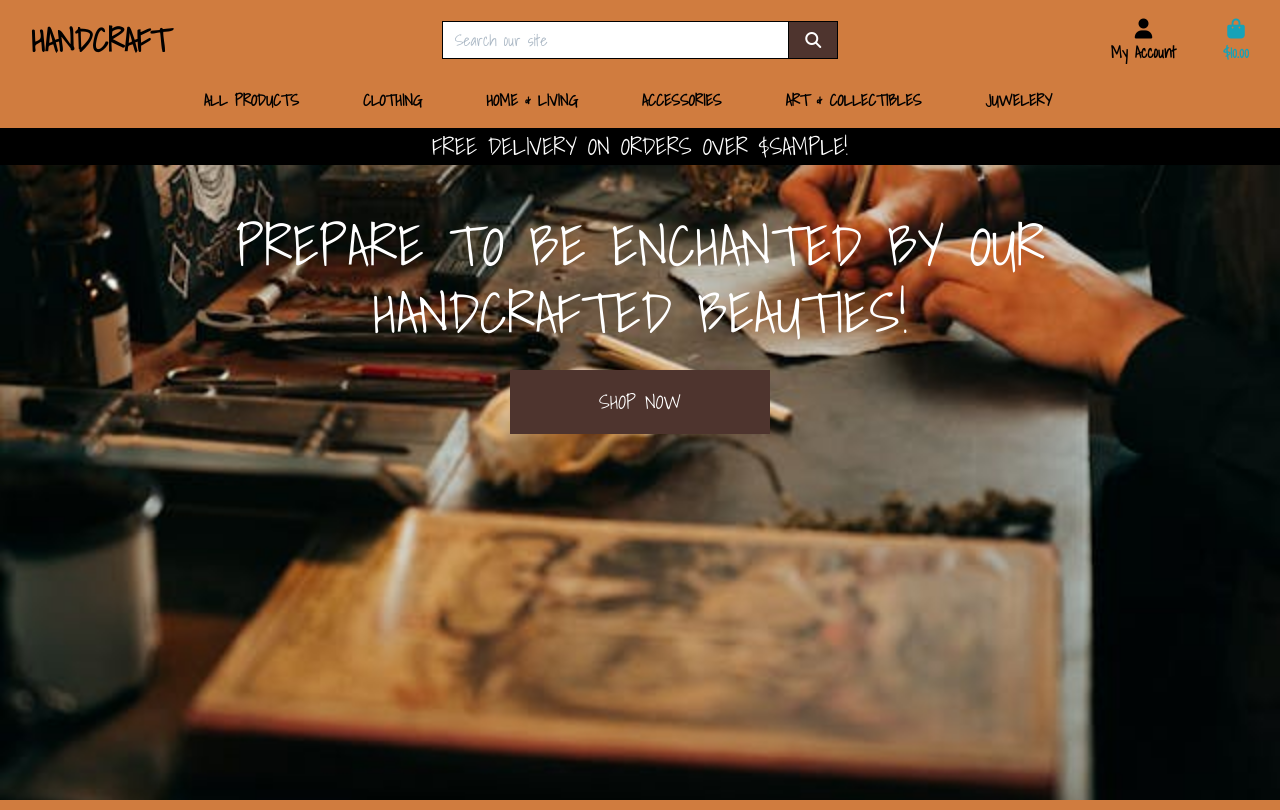
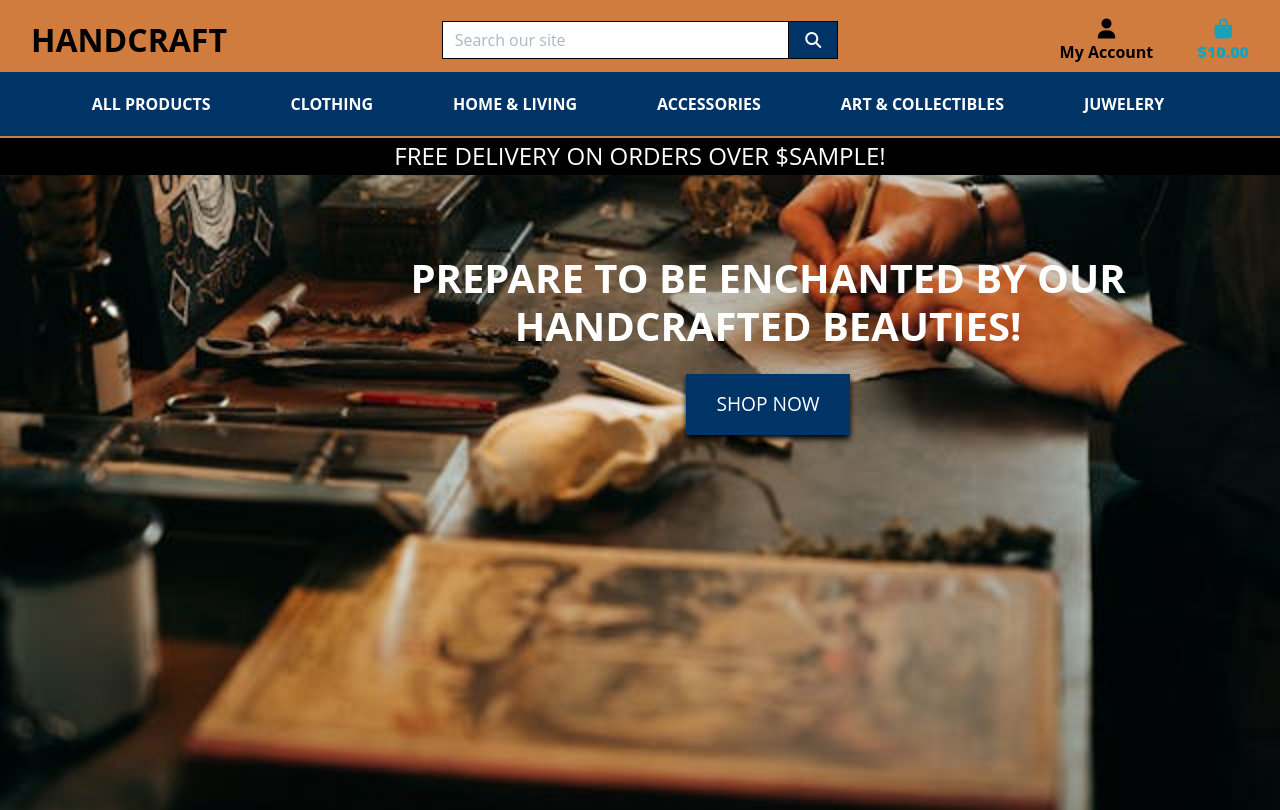
Before and after one commit to DFCMK/Project-5, a Django app: template home/templates/home/index.html in a window 1280 px wide. Run offline with Django 3.2, Linux system fonts and the light colour scheme; the template is opened without the code that fills it: most values are stand-ins (such as "Sample title", 1, 10 or a date in 2020); some libraries are stand-ins or nearby versions.

Commit message:
changed style of header and modified alignemnt of shop now button and h1

```diff
--- a/static/css/base.css
+++ b/static/css/base.css
@@ -7,7 +7,9 @@ body {
     background-size: cover;
     height: calc(100vh - 164px);
     color: #555;
-    font-family: 'Shadows Into Light', cursive;
+    /*font-family: "Poppins", sans-serif;*/
+    /*font-family: "Merriweather", serif;*/
+    font-family: "Open Sans", sans-serif;
 }
 
 /* from Bulma */
@@ -19,6 +21,27 @@ body {
     width: 1.5rem;
 }
 
+.header-container {
+    padding: 10px;
+}
+
+.container.h-100 {
+    display: flex;
+    align-items: flex-start;
+    justify-content: center;
+    flex-direction: column;
+    float: right;
+}
+
+h1.display-4 {
+    margin-top: 2rem;
+    margin-bottom: 1rem;
+}
+
+.mt-4 {
+    margin-top: 2rem;
+}
+
 .container-fluid {
     background-color: #D07C3F;
 }
@@ -28,18 +51,65 @@ body {
     align-items: center;
 }
 
+.display-4.logo-font.text-white {
+    font-size: 2.5rem;
+    font-weight: 700;
+}
+
+.my-5 {
+    margin: 20px 0;
+}
+
+#delivery-banner {
+    background-color: #FFA500;
+}
+
 .main-logo-link {
     width: fit-content;
 }
 
+.navbar {
+    background-color: #003366;
+    border-bottom: 2px solid #D07C3F;
+}
+
+.navbar-nav .nav-item .nav-link {
+    color: white !important;
+    font-size: 1rem;
+    padding: 0.75rem 1rem;
+}
+
+.navbar-nav .nav-item .nav-link:hover {
+    background-color: #D07C3F;
+    color: white !important;
+}
+
+.dropdown-menu {
+    background-color: #444;
+}
+
+.dropdown-item {
+    color: white;
+}
+
+.dropdown-item:hover {
+    background-color: #D07C3F;
+    color: white;
+}
+
 .shop-now-button {
-    background: #4E342E;
+    background: #003366;
     color: white;
-    min-width: 260px;
+    border: none;
+    padding: 15px 30px;
+    font-size: 1.2rem;
+    transition: 0.3s, color 0.3s;
+    box-shadow: 0 4px 6px rgba(0,0,0.1)
+    /* min-width: 260px; */   /*MODIFIED*/
 }
 
 .btn-black {
-    background: #4E342E;
+    background: #003366;
     color: white;
 }
 
@@ -63,7 +133,7 @@ body {
 .btn-black:active,
 .btn-black:focus {
     background: #222;
-    color: white;
+    color: #D07C3F;
 }
 
 .text-black {
@@ -300,6 +370,10 @@ input[name='q']::placeholder {
         font-size: 2rem;
     }
 
+    .shop-now-button {
+        padding: 12px 24px;
+    }
+
     .nav-link {
         padding: 0.15rem;
     }
```
